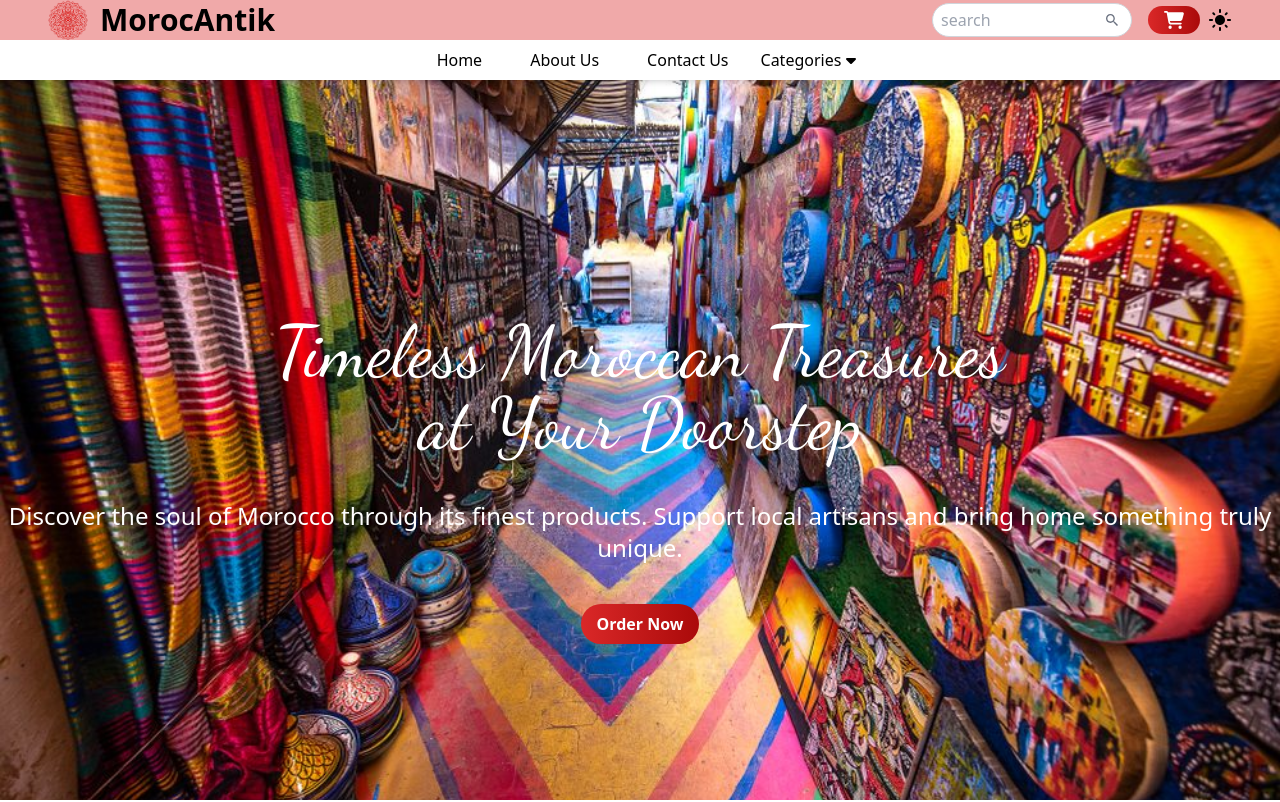
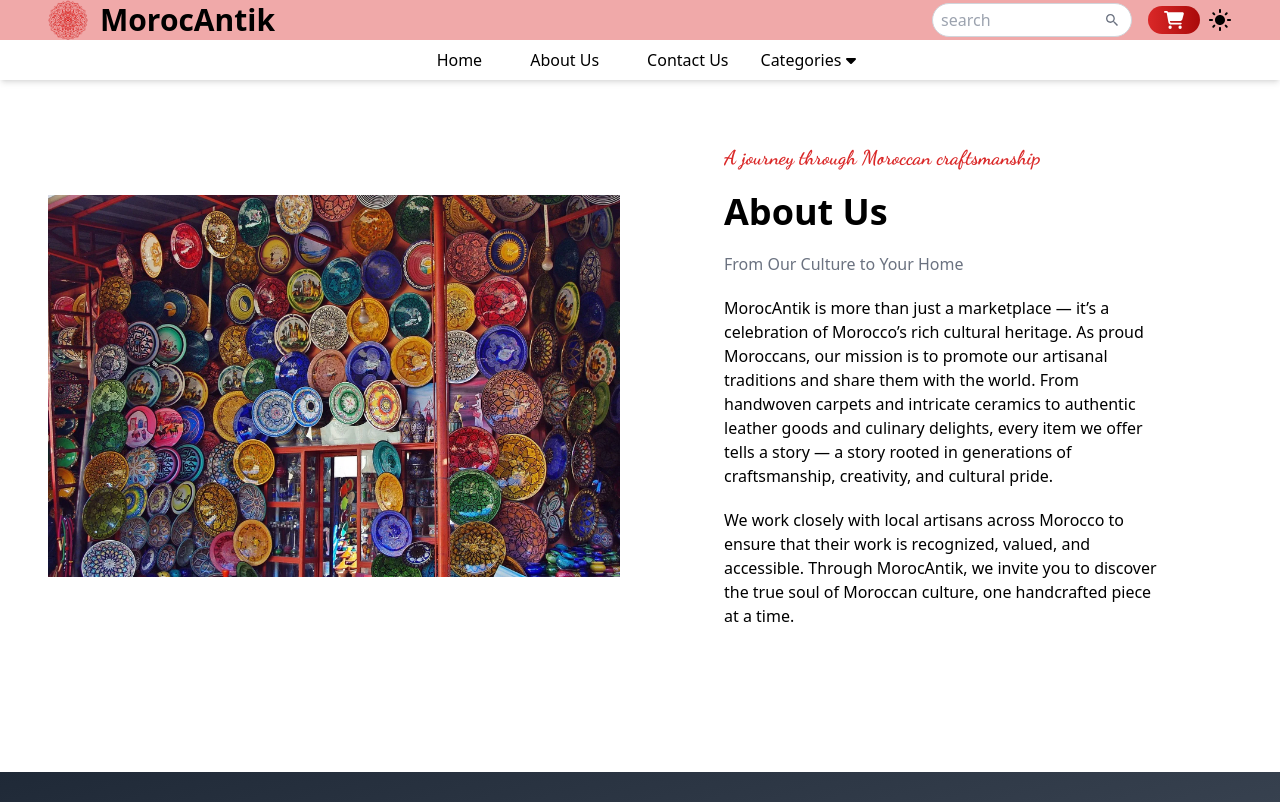
Before and after one commit to hibasekkah/E-commerce-WebSite, a React (Vite) app in the folder frontend/: page /about in a window 1280 px wide. Shown: the top 802 px of the page. Built offline with nearby package versions, Linux system fonts and the light colour scheme.

Commit message:
Finish the about us and add router

```diff
--- a/frontend/package.json
+++ b/frontend/package.json
@@ -13,7 +13,8 @@
     "aos": "^2.3.4",
     "react": "^19.1.0",
     "react-dom": "^19.1.0",
-    "react-icons": "^5.5.0"
+    "react-icons": "^5.5.0",
+    "react-router-dom": "^7.6.0"
   },
   "devDependencies": {
     "@eslint/js": "^9.25.0",
--- a/frontend/src/App.jsx
+++ b/frontend/src/App.jsx
@@ -1,16 +1,17 @@
-import { useEffect, useState } from "react"
-import Navbar from "./components/Navbar/Navbar"
-import Hero from "./components/Hero/Hero"
-import BgImageMarrakech from "./assets/Marrakech.jpg"
-import BgImageAllProd from "./assets/AllProd.jpg"
-import BgImageCarpet from "./assets/Carpet.jpg"
-import BgImageFez from "./assets/Fez.jpg"
-import BgImageFoodProducts from './assets/FoodProducts.webp'
-import Category from "./components/Category/Category"
-import Footer from "./components/Footer/Footer"
-import AOS from "aos"
+import { useEffect, useState } from "react";
+import Navbar from "./components/Navbar/Navbar";
+import Hero from "./components/Hero/Hero";
+import BgImageMarrakech from "./assets/Marrakech.jpg";
+import BgImageAllProd from "./assets/AllProd.jpg";
+import BgImageCarpet from "./assets/Carpet.jpg";
+import BgImageFez from "./assets/Fez.jpg";
+import BgImageFoodProducts from './assets/FoodProducts.webp';
+import Category from "./components/Category/Category";
+import About from "./components/About/About";
+import Footer from "./components/Footer/Footer";
+import AOS from "aos";
 import 'aos/dist/aos.css';
-
+import { BrowserRouter as Router, Routes, Route } from 'react-router-dom';
 function App() {
   useEffect(() => {
     AOS.init({
@@ -19,7 +20,7 @@ function App() {
     });
   }, []);
 
-  const images = [BgImageMarrakech, BgImageAllProd, BgImageCarpet, BgImageFez,BgImageFoodProducts];
+  const images = [BgImageMarrakech, BgImageAllProd, BgImageCarpet, BgImageFez, BgImageFoodProducts];
   const [currentImageIndex, setCurrentImageIndex] = useState(0);
 
   useEffect(() => {
@@ -27,7 +28,7 @@ function App() {
       setCurrentImageIndex((prevIndex) =>
         prevIndex === images.length - 1 ? 0 : prevIndex + 1
       );
-    }, 4000); // change image every 5 seconds
+    }, 4000); // change image every 4 seconds
 
     return () => clearInterval(interval); // cleanup
   }, [images.length]);
@@ -42,17 +43,34 @@ function App() {
     transition: "background-image 1s ease-in-out"
   };
 
-
   return (
     <div className="dark:bg-gray-900 dark:text-white">
-      <div style={bgImage} className="min-h-screen">
-      <Navbar />
-      <Hero />
-      </div>
-      <Category />
-      <Footer />
+      <Router>
+        <Navbar />
+        <div>
+          <Routes>
+          {/* Define routes for your pages */}
+          <Route path='/about' element={
+            <div>
+              <About />
+              <Footer />
+            </div>
+          } />
+          <Route path='/' element={
+            <div style={bgImage} className="min-h-screen">
+              <Hero />
+              <Category />
+              <hr className="my-2 mx-80 border-primary border-t-2"/>
+              <About />
+              <Footer />
+            </div>
+          } />
+        </Routes>
+        </div>
+
+
+      </Router>
     </div>
-
   );
 }
 
--- /dev/null
+++ b/frontend/src/components/About/About.jsx
@@ -0,0 +1,30 @@
+import React from 'react'
+import Ceramics from "../../assets/Ceramics.webp"
+
+export default function About() {
+  return (
+    <div className='container sm:min-h-[600px] sm:grid sm:place-items-center mb-[80px]'>
+      <div className='grid grid-cols-1 sm:grid-cols-2 place-items-center gap-10'>
+        <div>
+          <img src={Ceramics} alt=""
+          data-aos='zoom-in-up'/>
+        </div>
+        <div>
+          <div className='space-y-5 sm:p-16 pb-6'>
+            <p className='text-xl text-primary font-dancing font-bold' data-aos='fade-up' delay='100'>A journey through Moroccan craftsmanship</p>
+            <h1 className='text-3xl sm:text-4xl font-bold' data-aos='fade-up' delay='200'>
+              About Us
+            </h1>
+            <p className='text-xm text-gray-500' data-aos='fade-up' delay='300'>From Our Culture to Your Home</p>
+            <p data-aos='slide-up' delay='400'>
+             MorocAntik is more than just a marketplace — it’s a celebration of Morocco’s rich cultural heritage. As proud Moroccans, our mission is to promote our artisanal traditions and share them with the world. From handwoven carpets and intricate ceramics to authentic leather goods and culinary delights, every item we offer tells a story — a story rooted in generations of craftsmanship, creativity, and cultural pride.
+            </p>
+            <p data-aos='slide-up' delay='500'>
+              We work closely with local artisans across Morocco to ensure that their work is recognized, valued, and accessible. Through MorocAntik, we invite you to discover the true soul of Moroccan culture, one handcrafted piece at a time.
+            </p>
+          </div>
+        </div>
+      </div>
+    </div>
+  )
+}
--- a/frontend/src/components/Navbar/Navbar.jsx
+++ b/frontend/src/components/Navbar/Navbar.jsx
@@ -17,8 +17,8 @@ const categories = [
 ];
 
 const Menu = [
-  { id: 1, name: 'Home', link: '/#' },
-  { id: 2, name: 'About Us', link: '/#' },
+  { id: 1, name: 'Home', link: '/' },
+  { id: 2, name: 'About Us', link: '/About' },
   { id: 3, name: 'Contact Us', link: '/#' },
 ];
 
```
Also changed, not shown: 1 other file (tests, documents, lock files or other folders).
